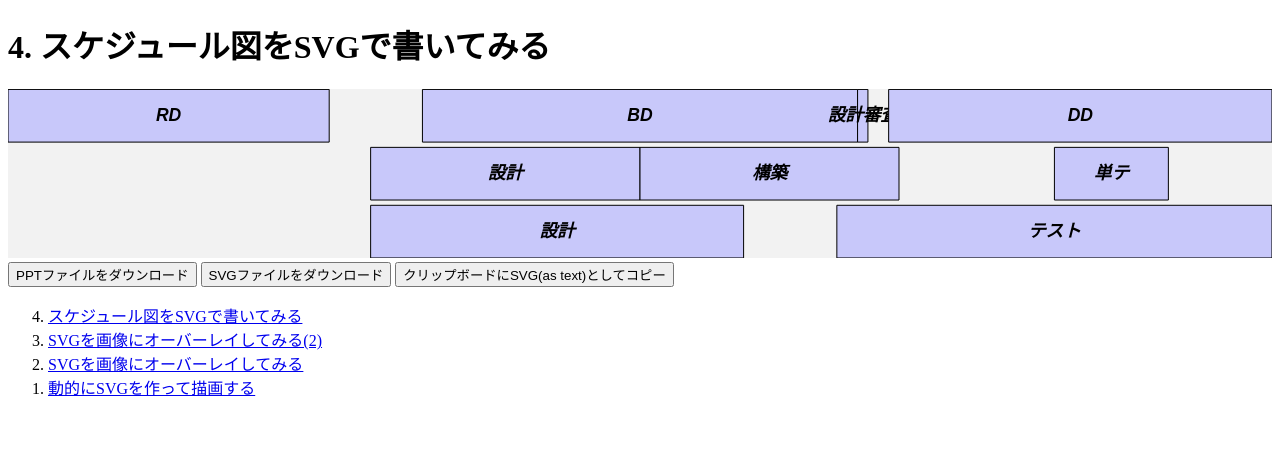
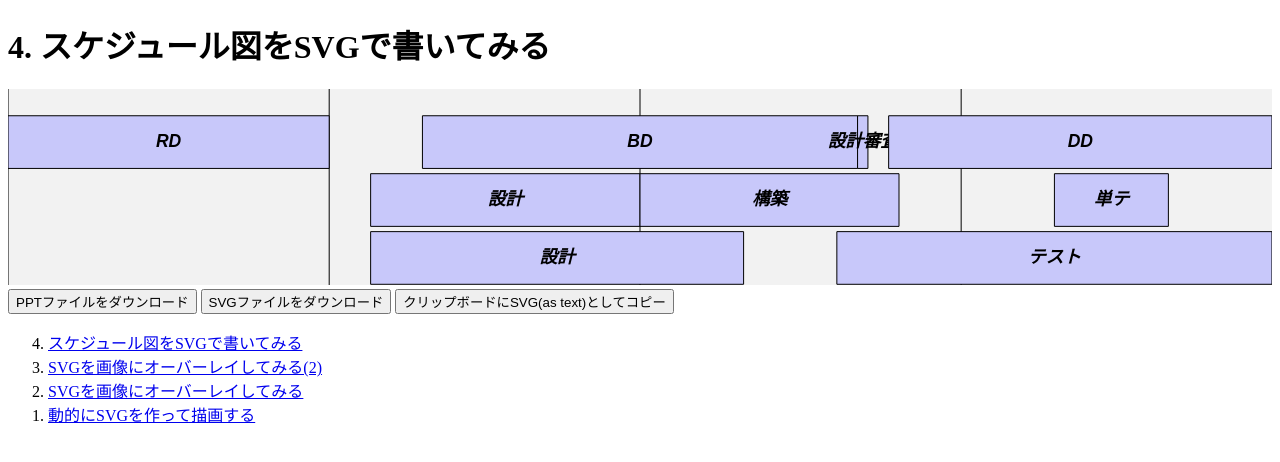
Before and after one commit to heiwa4126/react-svg, a React (Vite) app: page / in a window 1280 px wide. Shown: the top 462 px of the page. Built offline with nearby package versions, Linux system fonts and the light colour scheme.

Commit message:
[WIP] draw month lines

```diff
--- a/src/App4.tsx
+++ b/src/App4.tsx
@@ -12,9 +12,12 @@ function getHour(date: Date): number {
 
 class SvgScheduleTask {
 	private data: ScheduleData;
+	private renderStartDate: Date;
+	private renderEndDate: Date;
 	private offsetX: number;
-	private offsetY: number;
+	private taskOffsetY: number;
 	private duration: number;
+	private dateHeight: number;
 	private taskHeight: number;
 	private taskGap: number;
 	private tasksHeight: number;
@@ -23,16 +26,20 @@ class SvgScheduleTask {
 		this.data = data;
 
 		const { renderStartDate, renderEndDate } = getRenderRange(data);
+		this.renderStartDate = renderStartDate;
+		this.renderEndDate = renderEndDate;
 		const rows = data.scheduleGroups.length;
 
 		// とりあえずHour単位でいく。あとで変えるかもしれない
 		this.offsetX = getHour(renderStartDate);
-		this.offsetY = 1;
 		this.duration = getHour(renderEndDate) + ADay - getHour(renderStartDate);
 		// 幅が変わっても高さはあまり変わらないようにするポリシー
+		this.dateHeight = ((AYear / 24) * (this.duration / AYear)) / 2;
 		this.taskHeight = (AYear / 24) * (this.duration / AYear);
+		this.taskOffsetY = 1 + this.dateHeight;
 		this.taskGap = this.taskHeight / 10;
-		this.tasksHeight = (this.taskHeight + this.taskGap) * rows - this.taskGap + 2;
+		this.tasksHeight =
+			this.taskOffsetY + (this.taskHeight + this.taskGap) * rows - this.taskGap + 2;
 	}
 
 	getDimensions = () => {
@@ -48,7 +55,7 @@ class SvgScheduleTask {
 		const width = getHour(data.endDate) - start + ADay;
 		const height = this.taskHeight;
 		const x = start - this.offsetX;
-		const y = (this.taskHeight + this.taskGap) * row + this.offsetY;
+		const y = (this.taskHeight + this.taskGap) * row + this.taskOffsetY;
 
 		return (
 			<g>
@@ -86,6 +93,30 @@ class SvgScheduleTask {
 				</style>
 				<rect width={w} height={h} fill="#f2f2f2" />
 				{/* <circle r={h * 0.35} cx={w / 2} cy={h / 2} fill="#dddddd" /> */}
+				{Array.from({
+					length: Math.ceil(
+						(this.renderEndDate.getTime() - this.renderStartDate.getTime()) /
+							(30 * 24 * 60 * 60 * 1000),
+					),
+				}).map((_, index) => {
+					const monthStart = new Date(this.renderStartDate.getTime());
+					console.log(monthStart);
+					monthStart.setMonth(this.renderStartDate.getMonth() + index);
+					const x = getHour(monthStart) - this.offsetX;
+					return (
+						<line
+							key={index}
+							x1={x}
+							y1={0}
+							x2={x}
+							y2={h}
+							stroke="black"
+							strokeWidth="1"
+							vectorEffect="non-scaling-stroke"
+						/>
+					);
+				})}
+
 				{this.data.scheduleGroups.map((group, rowIndex) =>
 					group.schedules.map((schedule) => (
 						<this.SvgTask key={`${rowIndex}-${schedule.process}`} row={rowIndex} data={schedule} />
```
